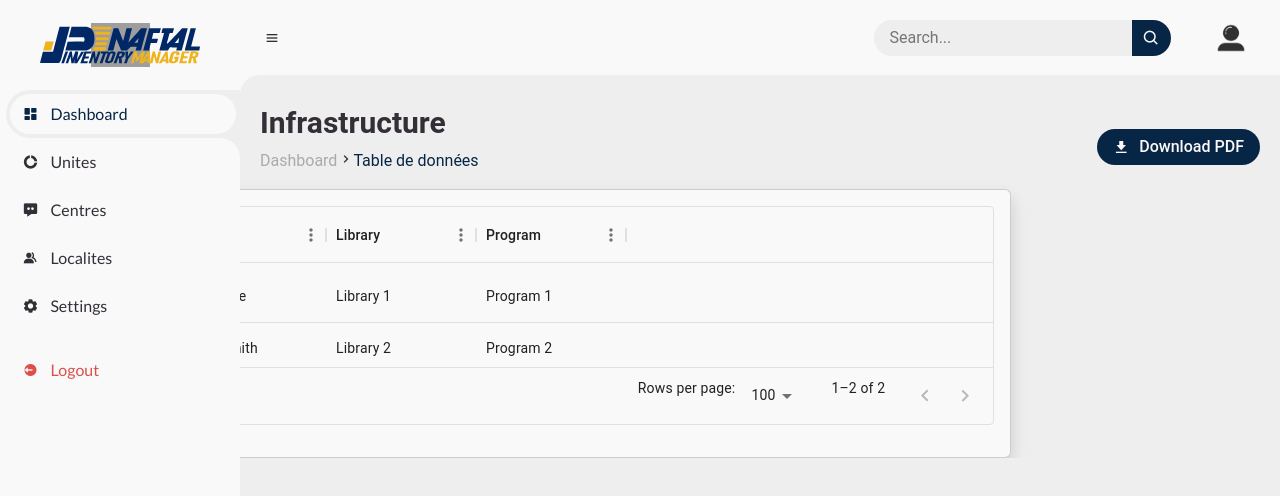
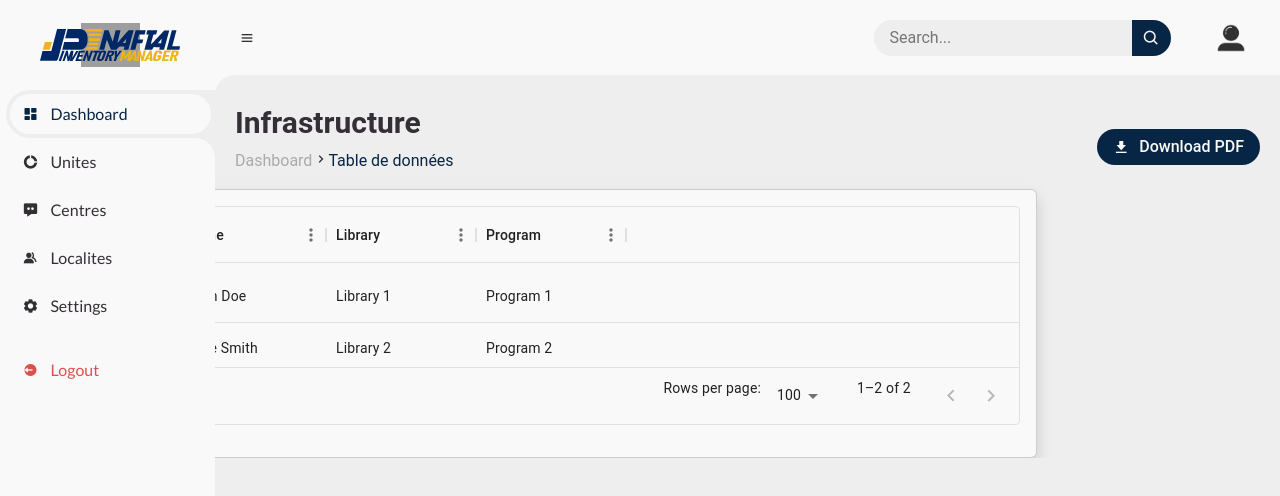
Before and after one commit to graba0maroua/inventoryFront, a React (Vite) app: page /unite in a window 1280 px wide. Shown: the top 496 px of the page. Built offline with nearby package versions, Linux system fonts and the light colour scheme; grey boxes are pictures that could not be loaded.

Commit message:
RESIZE THE SIDEBAR

```diff
--- a/src/app/views/Infrastructure/LocalitePage.tsx
+++ b/src/app/views/Infrastructure/LocalitePage.tsx
@@ -102,7 +102,7 @@ const LocalitePage = () => {
             </select>
           </div>
         </div>
-        <div style={{ height: '50vh' }}>
+        <div style={{ height: '50vh' }}>    {/*change longeur tea la table*/}
           <DataGrid className="table"
           rows={rows }
           columns={columns}
--- a/src/dashboard.css
+++ b/src/dashboard.css
@@ -51,7 +51,7 @@ body {
 	position: fixed;
 	top: 0;
 	left: 0;
-	width: 240px;
+	width: 215px;
 	height: 100%;
 	background: var(--light);
 	z-index: 2000;
@@ -167,8 +167,8 @@ body {
 /* CONTENT */
 #content {  /*nav bar*/
 	position: relative;
-	width: calc(100% - 240px);
-	left: 240px;  /*width of sidebar*/
+	width: calc(100% - 215px);
+	left: 215px;  /*width of sidebar*/
 	transition: .3s ease;
 }
 #sidebar.hide ~ #content {
--- a/src/unite.css
+++ b/src/unite.css
@@ -1,18 +1,19 @@
 .table-container {
-  width: 79%;
+  width: 81%;
+  /* width :90% */
   height: 100%;
   background-color: #F9F9F9;
   transition: margin-left 0.3s ease
 }
 
 .margin_left{
-	margin-left:260px;
+	margin-left:230px;
+	/* margin-left:90px; */
 	}
   .boldHeader {
     font-weight:900;
     font-size: 14px;
     color: #010c16;
-
   }
   .custom-progress-bar .progress-bar {
     background-color: #F2A71B;
```
